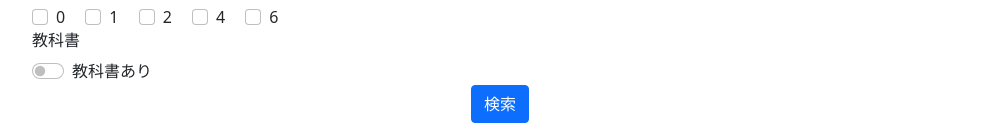
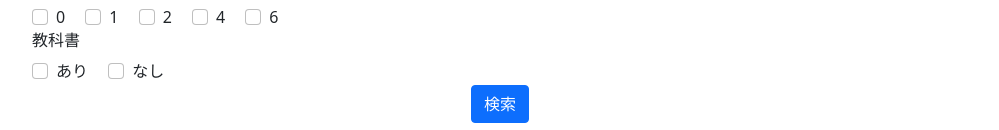
Before and after one commit to w16y/pj-manna.jp, a plain HTML site: page subject-search/index.html in a window 1280 px wide. Shown: the part 660-790 px from the top of the page, without its empty margins (140-1139 px from the left). Drawn offline with nearby package versions, Linux system fonts and the light colour scheme.

Commit message:
教科書有無　取得

```diff
--- a/subject-search/index.html
+++ b/subject-search/index.html
@@ -260,9 +260,11 @@
 
             <h6>教科書</h6>
             <form name="form_textbook_flg">
-                <div class="form-check form-switch">
-                    <input class="form-check-input" type="checkbox" name="chk1" value="1">
-                    <label class="form-check-label" for="flexSwitchCheckDefault">教科書あり</label>
+                <div class="form-check form-check-inline">
+                    <input class="form-check-input" type="checkbox" value="1" name="chk1">あり
+                </div>
+                <div class="form-check form-check-inline">
+                    <input class="form-check-input" type="checkbox" value="0" name="chk1"> なし
                 </div>
             </form>
         </header>
```
